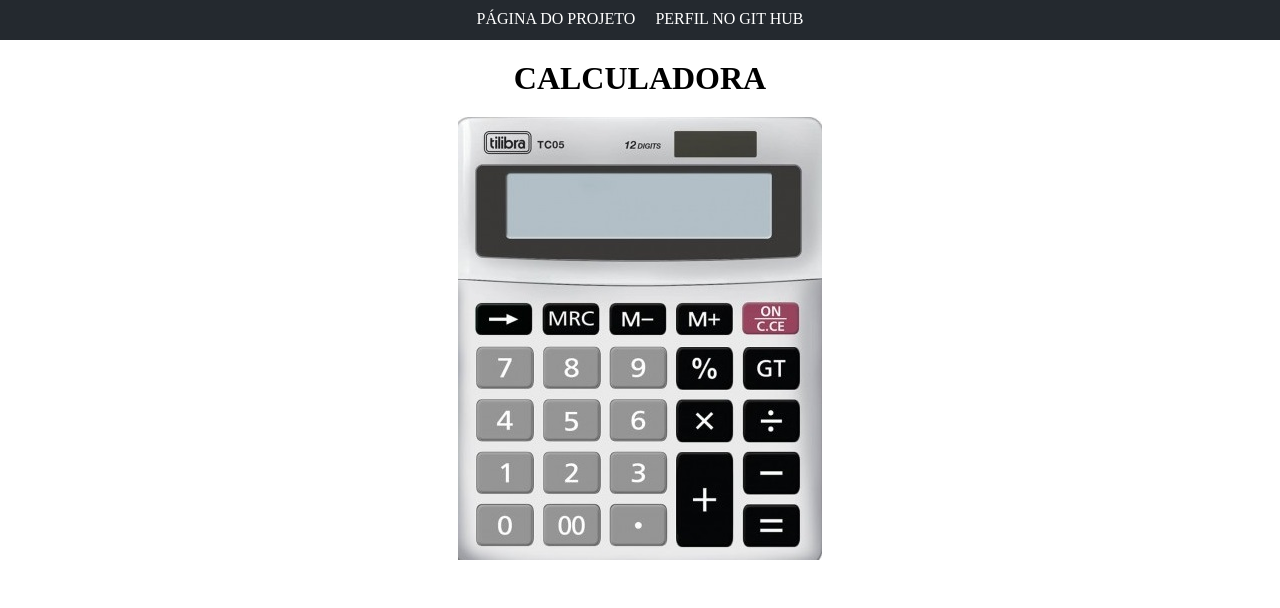
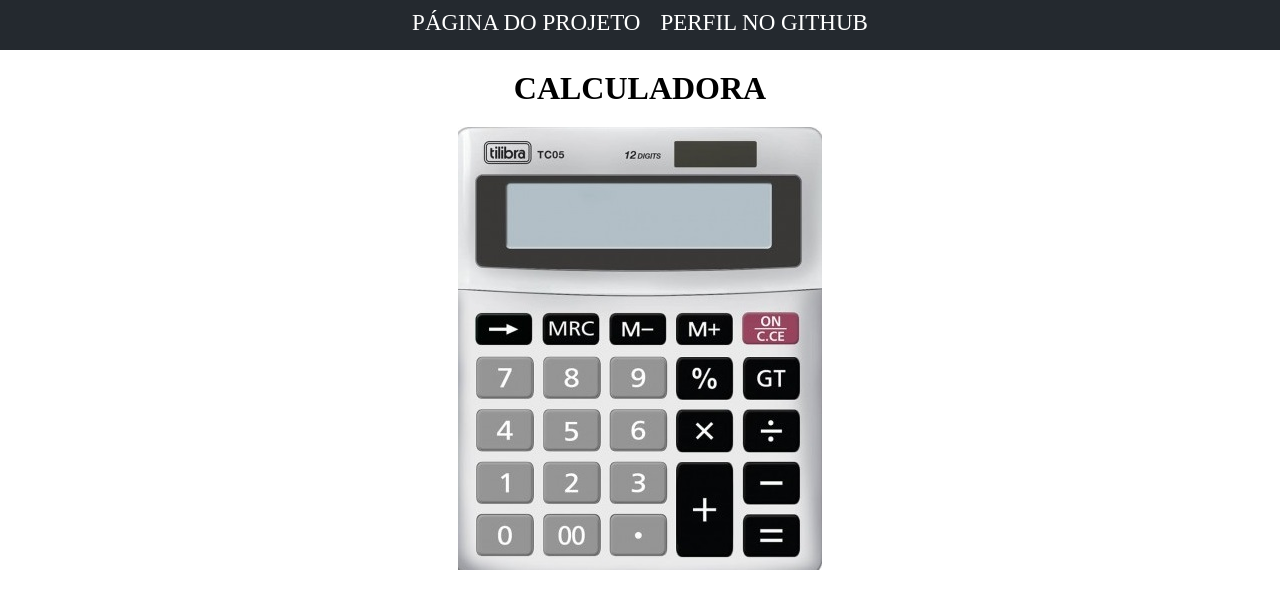
Before and after one commit to andrejlima/calculadora-javaScript, a plain HTML site: page index.html in a window 1280 px wide. Drawn offline with Linux system fonts and the light colour scheme.

Commit message:
mudança de fonte no menu

```diff
--- a/index.html
+++ b/index.html
@@ -17,7 +17,7 @@
 <body>
   <nav class="navigation">
     <nav><a href="https://github.com/andrejlima/calculadora-javaScript">Página do Projeto</a></nav>
-    <nav><a href="https://github.com/andrejlima">Perfil no Git Hub</a></nav>
+    <nav><a href="https://github.com/andrejlima">Perfil no GitHub</a></nav>
   </nav>
   <h1>CALCULADORA</h1>
   <div id="calc-img">
--- a/style.css
+++ b/style.css
@@ -219,7 +219,8 @@ h1 {
     list-style-type: none;
     text-transform: uppercase;
     background-color: #24292f;
-    height: 40px;
+    height: 50px;
+    font-size: 23px;
 }
 
 .navigation a:hover {
```
